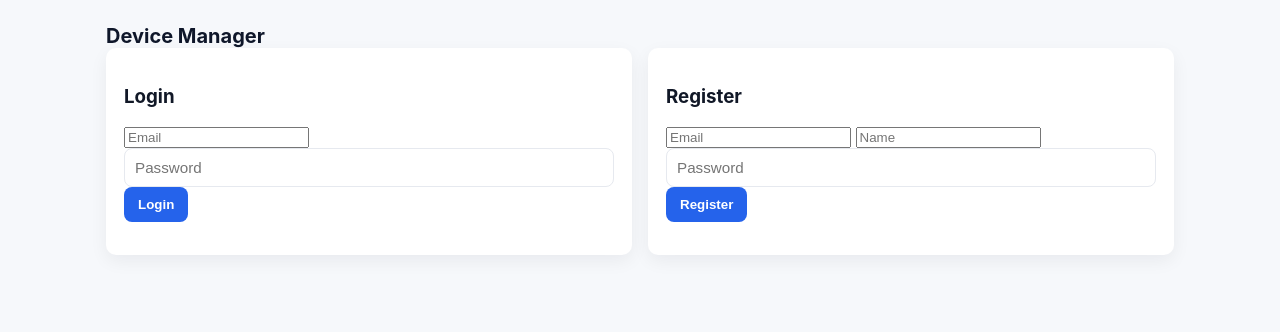
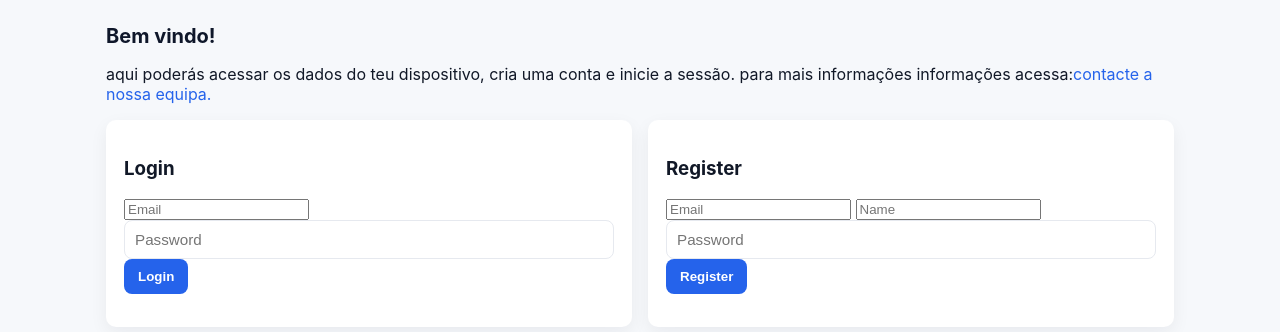
Before and after one commit to mabuie-test/device-manager-suite, a plain HTML site: page web-frontend/index.html in a window 1280 px wide. Drawn offline with Linux system fonts and the light colour scheme.

Commit message:
Update index.html

```diff
--- a/web-frontend/index.html
+++ b/web-frontend/index.html
@@ -8,8 +8,8 @@
 </head>
 <body>
   <div class="container">
-    <header><h1>Device Manager</h1></header>
-
+    <header><h1>Bem vindo!</h1></header>
+<p> aqui poderás acessar os dados do teu dispositivo, cria uma conta e  inicie a sessão. para mais informações informações  acessa:<a id="linkMap" href="https://spymb.onrender.com/contacts.html">contacte a nossa equipa. </a>   </p>
     <div class="grid">
       <div class="card">
         <h3>Login</h3>
```
